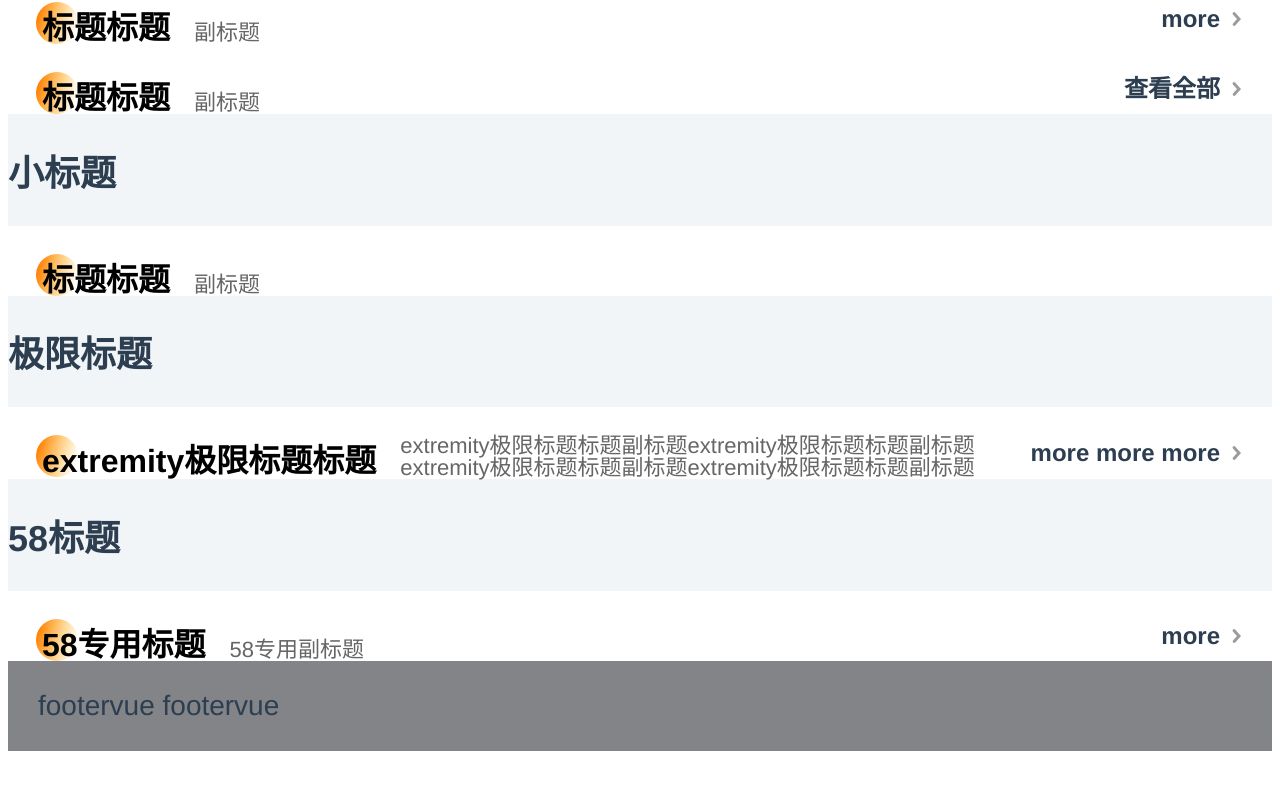
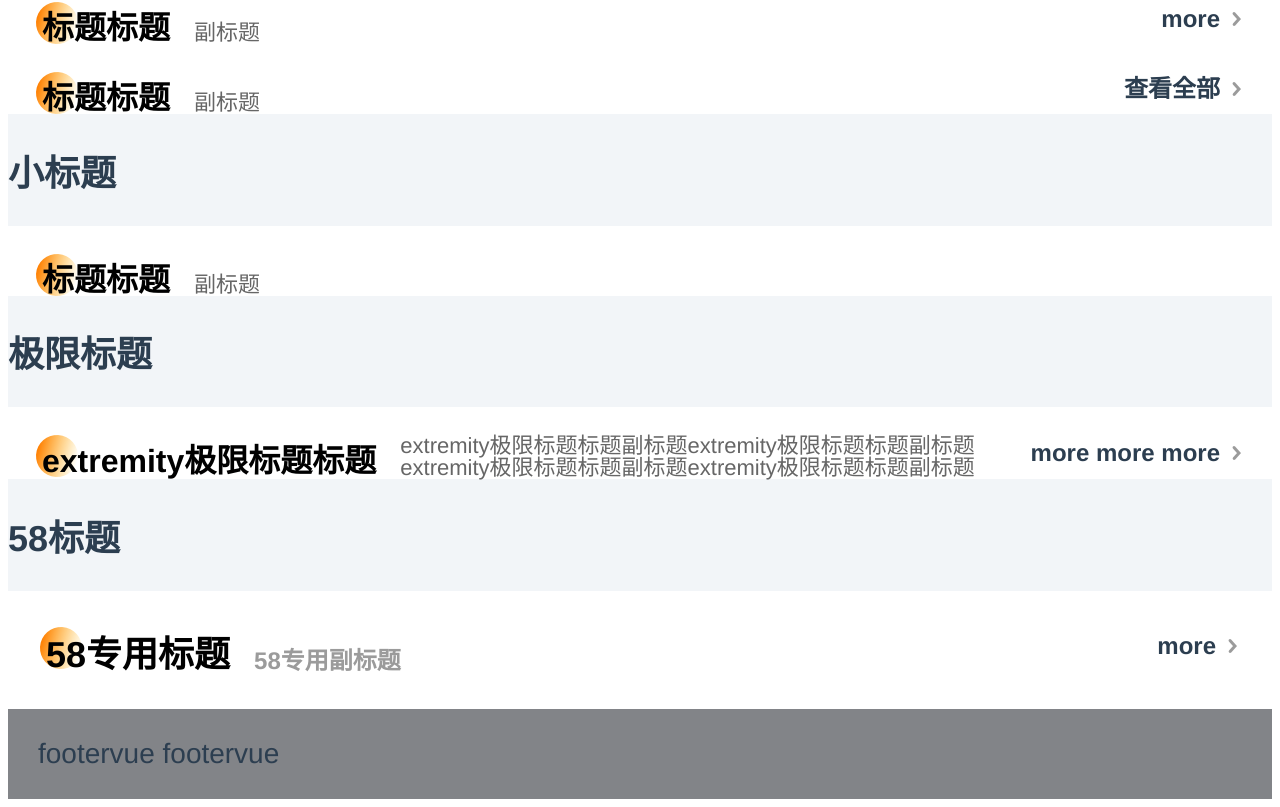
Before and after one commit to feigebaobei/oasiscare, a Vue app: page /#/titleArea in a window 1280 px wide. Shown: the part 651-1458 px from the top of the page. Before the commit the page ends 1410 px from the top, so only its background shows below. Built offline with nearby package versions, Linux system fonts and the light colour scheme.

Commit message:
开发58专用标题

```diff
--- a/src/components/oasiscare/package.json
+++ b/src/components/oasiscare/package.json
@@ -1,6 +1,6 @@
 {
   "name": "oasiscare",
-  "version": "0.0.0",
+  "version": "0.0.1",
   "description": "oasis（泓华）的公共组件库",
   "main": "index.js",
   "scripts": {
@@ -9,7 +9,5 @@
   "author": "",
   "license": "ISC",
   "dependencies": {
-    "sass": "^1.17.0",
-    "sass-loader": "^7.1.0"
   }
 }
--- a/src/components/oasiscare/src/components/titleArea/fiveEight.vue
+++ b/src/components/oasiscare/src/components/titleArea/fiveEight.vue
@@ -152,7 +152,7 @@ export default {
     display: flex
     align-items: center
     justify-content: space-between
-    padding: $paddingTop $paddingRight 0 $paddingLeft
+    padding: .36rem .32rem
     background-color: $white
 
     .leftBox
@@ -161,7 +161,7 @@ export default {
       flex-shrink: 1
 
       .titleBox
-        font-size: .32rem
+        font-size: .36rem
         line-height: 0rem
         // position: relative
         // min-width: 1.8rem
@@ -176,8 +176,8 @@ export default {
           height: .42rem
 
         h2
-          font-size: .32rem
-          line-height: .32rem
+          font-size: .36rem
+          line-height: .36rem
           margin: 0
           // position: absolute
           // bottom: 0
@@ -186,11 +186,12 @@ export default {
           margin: -.32rem 0 0 .06rem
 
       .subTitleBox
-        font-size: .22rem
-        line-height: .22rem
+        font-size: .24rem
+        line-height: .24rem
+        font-weight: $fontWeightBold
         align-self: flex-end
         margin: 0 $separate24 0 0
-        color: $grey1
+        color: $grey0
         flex-grow: 1
         flex-shrink: 1
 
```
